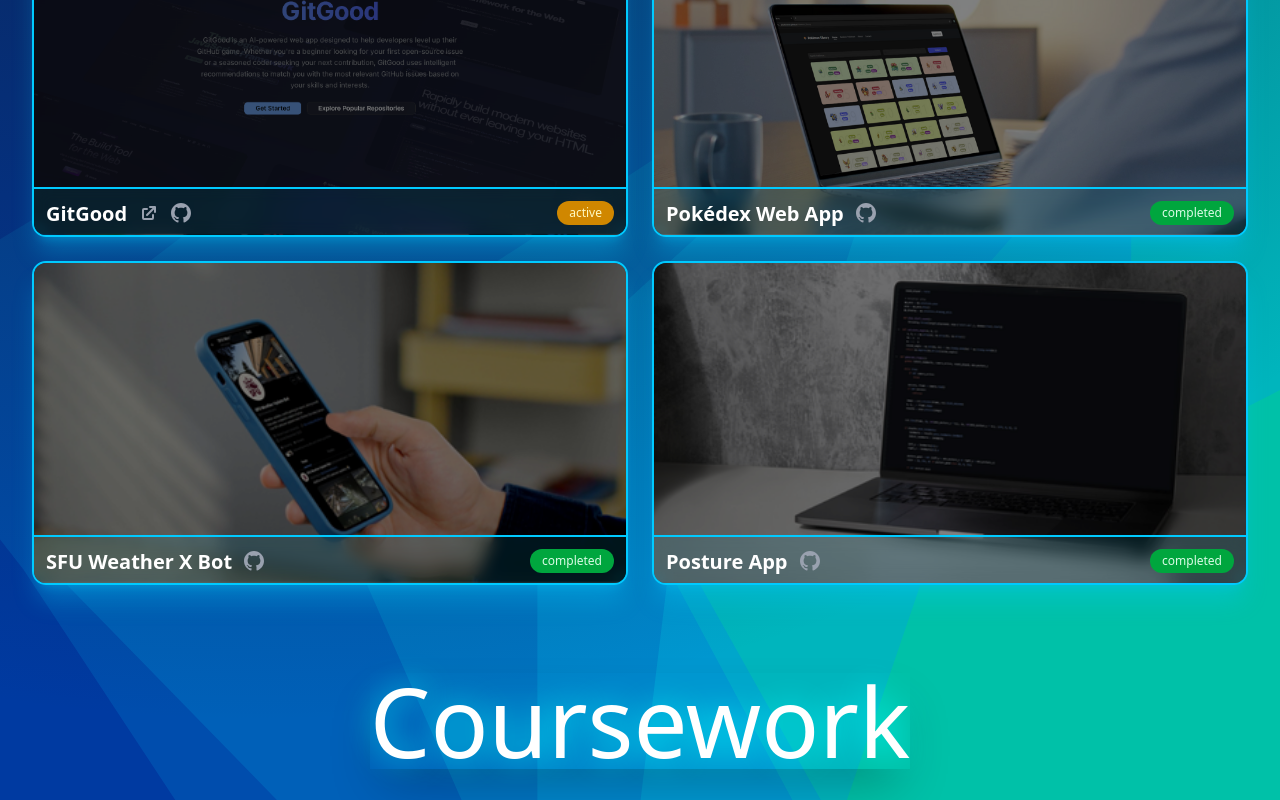
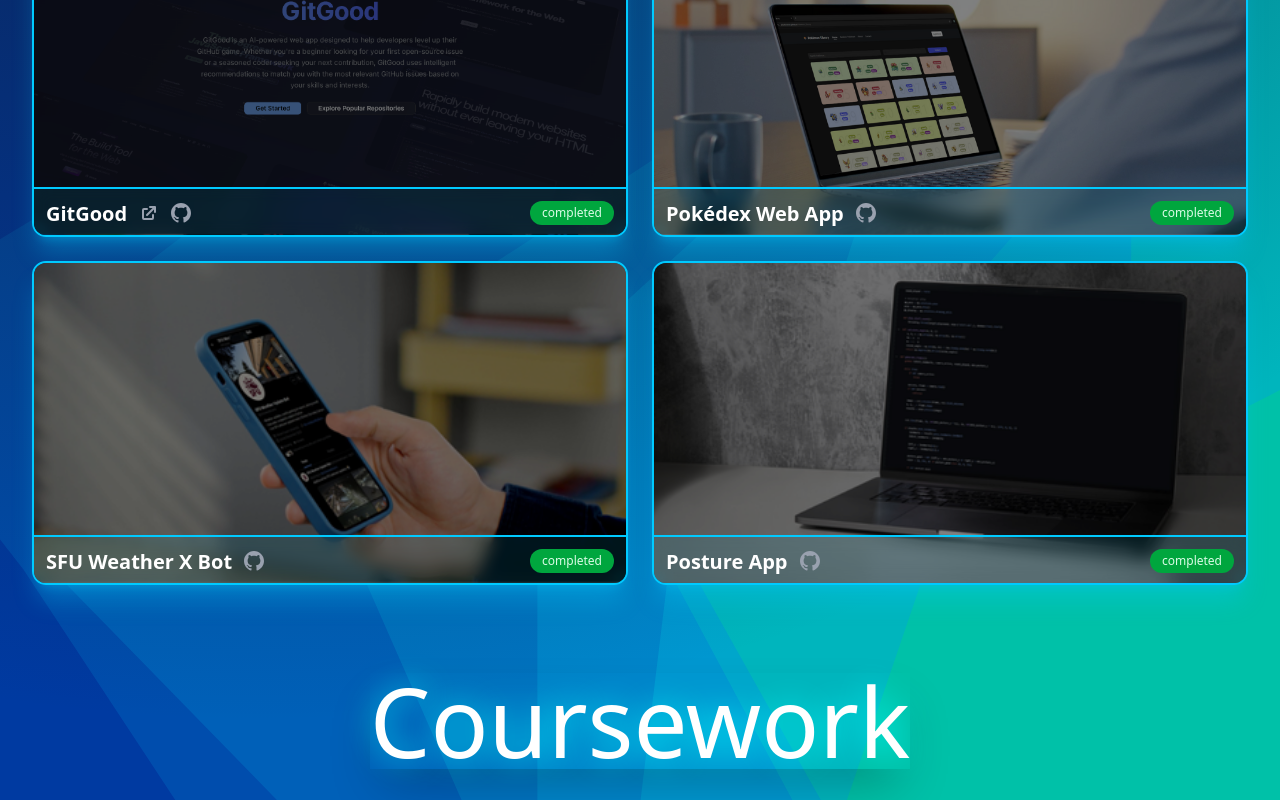
Before and after one commit to AmarKoonar/Amarkoonar.github.io, a Next.js app in the folder frontend/: page / in a window 1280 px wide. Shown: the part 2000-2800 px from the top of the page. Built offline with nearby package versions, Linux system fonts and the light colour scheme.

Commit message:
fix bugs with links

```diff
--- a/frontend/src/app/components/navbar.js
+++ b/frontend/src/app/components/navbar.js
@@ -53,8 +53,8 @@
   }, [hoverIdx]);
 
   return (
-    <div className="w-full flex justify-center">
-    <div className="group fixed transition duration-300 z-50">
+    <div className="w-full flex justify-center ">
+    <div className="group fixed transition duration-300 z-[600]">
       <div className="flex justify-center">
         <nav className="hover:backdrop-blur-lg transition-all duration-500 py-3 px-5 shadow-sm hover:shadow-[#00FFDE] text-white flex flex-wrap justify-between items-center rounded-2xl  bg-zinc-900/30 backdrop-blur-xs group-hover:shadow-[#00FFDE] hover:border-[#00FFDE] border-[#00CAFF]/30 lg:border-1 border-1 ">
           <div
--- a/frontend/src/app/sections/projects.js
+++ b/frontend/src/app/sections/projects.js
@@ -62,9 +62,9 @@
     image: "/projects/gitgood.PNG",
     gridClass: "col-span-2 row-span-1 ",
     hoverheight: "group-hover:top-38",
-    link: "https://github.com/CMPT-276-SUMMER-2025/final-project-15-mountains/tree/main/src",
-    dis: "Web app that generates quizzes in real time based on topics and difficulty. Built with Next.js, Tailwind, and React, using the OpenAI API for question generation. Backend runs on serverless API routes with a CI/CD pipeline for previews and deployment.",
-    status: "active",
+    link: "https://github.com/CMPT-276-SUMMER-2025/final-project-15-mountains",
+    dis: "Web app that that helps developers level up their github accounts by providing AI-generated suggestions for improving code quality, documentation, and best practices. Built with Next.js, Tailwind CSS, shadcn/ui, and OpenAI API.",
+    status: "completed",
     tags: ["Next.js", "Tailwind", "React", "shadcn/ui", "OpenAI", "CI/CD"],
     demoUrl: "https://gitgood-pink.vercel.app/"
   },
@@ -135,7 +135,7 @@
               initial="hidden"
               whileInView="visible"
               className={`overflow-hidden relative rounded-xl border-2 border-[#00CAFF] transition-[box-shadow,border-color,scale]
-                 duration-500 shadow-[#00CAFF] shadow-xl/30 hover:border-[#00FFDE] hover:shadow-[#00FFDE] hover:scale-103 glass-effect ${project.gridClass}`}
+                 duration-500 shadow-[#00CAFF] shadow-xl/30 hover:border-[#00FFDE] hover:shadow-[#00FFDE] glass-effect ${project.gridClass}`}
               // onClick={() => window.open(project.link, "_blank")}
             >
 
@@ -152,7 +152,9 @@
         {project.title}
         {project.demoUrl && (
         <a
-
+          href={project.demoUrl}
+          target="_blank"
+          rel="noopener noreferrer"
           className="text-gray-400 hover:text-white transition-colors"
           aria-label="View Demo"
         >
@@ -165,7 +167,9 @@
       )}
       {project.link && (
         <a
-
+          href={project.link}
+          target="_blank"
+          rel="noopener noreferrer"
           className="text-gray-400 hover:text-white transition-colors"
           aria-label="View on GitHub"
         >
```
